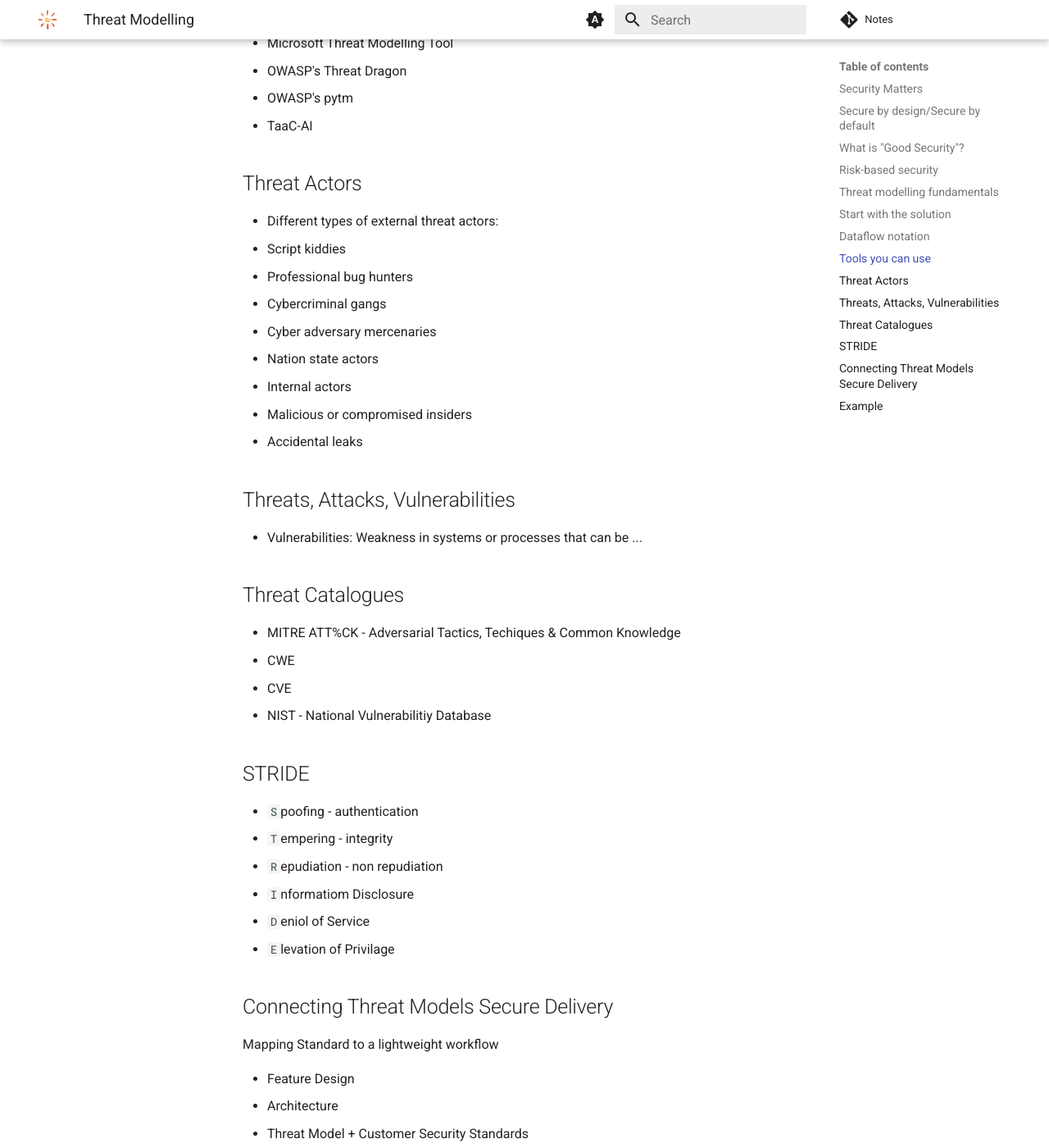
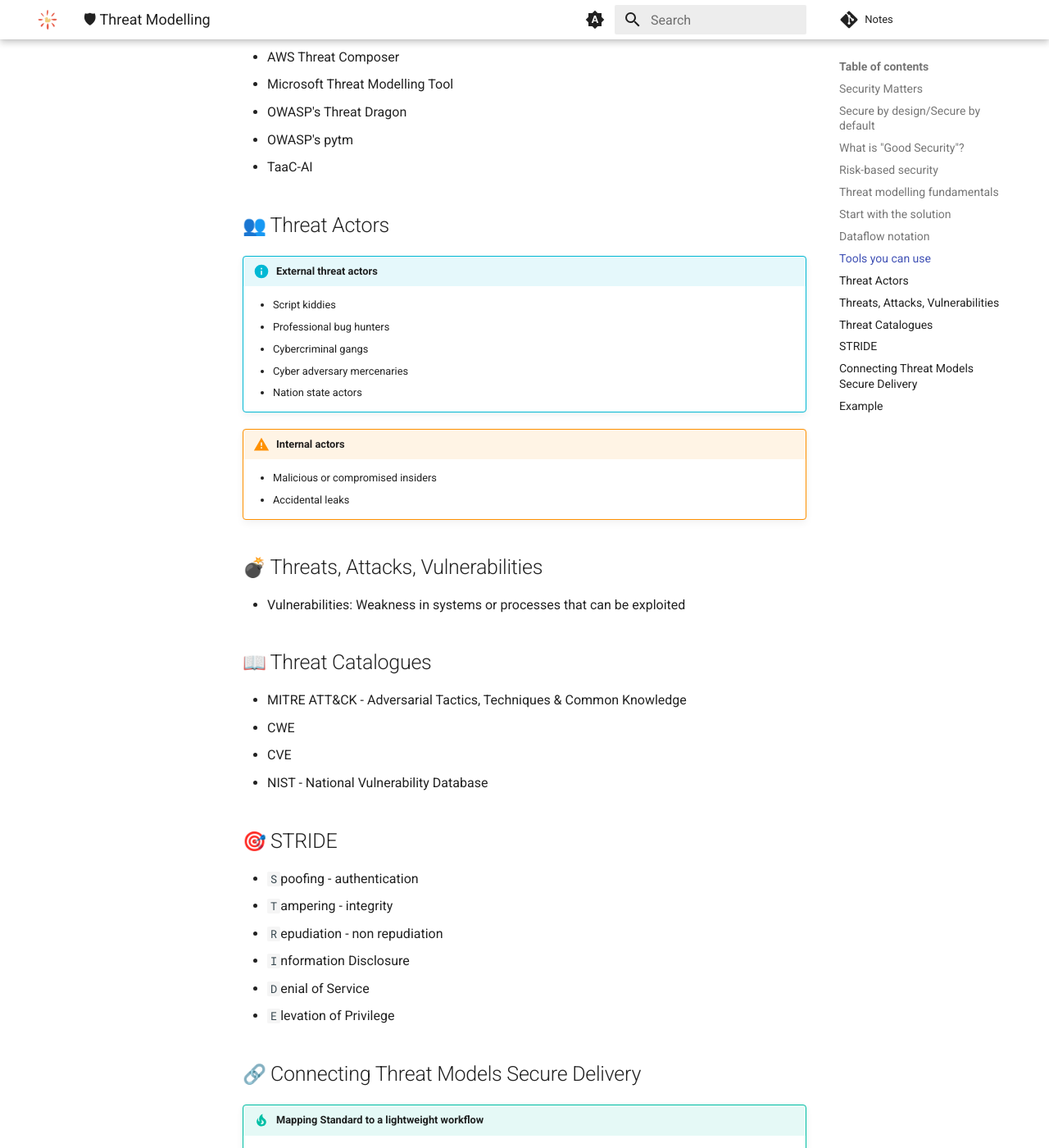
Before and after one commit to RomanPodkovyrin/Notes, an MkDocs documentation site: the page built from docs/security/threat-modelling/threat-modelling.md, in a window 1280 px wide and 1400 px high, scrolled down 1694 px. Shown: the whole window at 82% size. Built offline with MkDocs 1.6.1 and Material for MkDocs 9.7.7, drawn with Linux system fonts in a browser that asks for light colours; emoji names are drawn with the system emoji font; comment, search, counter and statistics services are not loaded; some of the changed text lies outside the part shown.

Commit message:
formatting

```diff
--- a/docs/security/threat-modelling/threat-modelling.md
+++ b/docs/security/threat-modelling/threat-modelling.md
@@ -1,117 +1,117 @@
-# Threat Modelling
+# :shield: Threat Modelling
 
-## Security Matters
+## :exclamation: Security Matters
 
-`Optimist Bias`:
+!!! warning "Optimist Bias"
+    - 'It will not happen to us'
+    - 'We have "good" security'
 
-- 'It will not happen to us'
-- 'We have "good" security'
-
-## Secure by design/Secure by default
+## :lock: Secure by design/Secure by default
 
 - Think about security from the start
 - Move security assurance as early as possible ('Shift left')
 
-## What is "Good Security"?
+## :question: What is "Good Security"?
 
-## Risk-based security
+## :balance_scale: Risk-based security
 
 - There is no absolute security
 
-`Threat Modelling` - Context-specific Risk-based security assessment. Reviewing a system architecture to indentify threats
+!!! info "Threat Modelling"
+    Context-specific Risk-based security assessment. Reviewing a system architecture to identify threats
 
-## Threat modelling fundamentals
+## :building_construction: Threat modelling fundamentals
 
-- Scope definition
-- Information Assets
-- Information Systems
-- Threat Actors
-- Data Flows
-- Data flow Diagrams
-- Attack Trees (optional)
-- STRIDE Analysis
-- Threat catalog
-- Mitigations/Control
-- Risk
+1. Scope definition
+2. Information Assets
+3. Information Systems
+4. Threat Actors
+5. Data Flows
+6. Data flow Diagrams
+7. Attack Trees (optional)
+8. STRIDE Analysis
+9. Threat catalog
+10. Mitigations/Control
+11. Risk
 
-## Start with the solution
+## :rocket: Start with the solution
 
 - `Scope or Trust Boundaries`: what are we responsible for
-- `Information assets`: Where is info stored adn how sensitive it is
+- `Information assets`: Where is info stored and how sensitive it is
 - `Information Systems`: Where processes info and interact with users or other systems
 - `Data Flow`: Where does info travel from and to
 
-## Dataflow notation
+## :art: Dataflow notation
 
 DFD notation
 
-## Tools you can use
+## :toolbox: Tools you can use
 
-- Draw.io - for [drawing](https://www.drawio.com/blog/threat-modelling) threat modelling diagrams
+- [Draw.io](https://www.drawio.com/blog/threat-modelling) - for drawing threat modelling diagrams
 - AWS Threat Composer
 - Microsoft Threat Modelling Tool
 - OWASP's Threat Dragon
 - OWASP's pytm
 - TaaC-AI
 
-## Threat Actors
+## :busts_in_silhouette: Threat Actors
 
-- Different types of external threat actors:
-  - Script kiddies
-  - Professional bug hunters
-  - Cybercriminal gangs
-  - Cyber adversary mercenaries
-  - Nation state actors
-- Internal actors
-  - Malicious or compromised insiders
-  - Accidental leaks
+!!! info "External threat actors"
+    - Script kiddies
+    - Professional bug hunters
+    - Cybercriminal gangs
+    - Cyber adversary mercenaries
+    - Nation state actors
 
-## Threats, Attacks, Vulnerabilities
+!!! warning "Internal actors"
+    - Malicious or compromised insiders
+    - Accidental leaks
 
-- Vulnerabilities: Weakness in systems or processes that can be ...
+## :bomb: Threats, Attacks, Vulnerabilities
 
-## Threat Catalogues
+- Vulnerabilities: Weakness in systems or processes that can be exploited
 
-- MITRE ATT%CK - Adversarial Tactics, Techiques & Common Knowledge
+## :book: Threat Catalogues
+
+- MITRE ATT&CK - Adversarial Tactics, Techniques & Common Knowledge
   - CWE
   - CVE
-- NIST - National Vulnerabilitiy Database
+- NIST - National Vulnerability Database
 
-## STRIDE
+## :dart: STRIDE
 
 - `S`poofing - authentication
-- `T`empering - integrity
+- `T`ampering - integrity
 - `R`epudiation - non repudiation
-- `I`nformatiom Disclosure
-- `D`eniol of Service
-- `E`levation of Privilage
+- `I`nformation Disclosure
+- `D`enial of Service
+- `E`levation of Privilege
 
-## Connecting Threat Models Secure Delivery
+## :link: Connecting Threat Models Secure Delivery
 
-Mapping Standard to a lightweight workflow
+!!! tip "Mapping Standard to a lightweight workflow"
 
-- Feature Design
-  - Architecture
-  - Threat Model + Customer Security Standards
-  - Security Controls
-- Spring Delivery
-  - Story Acceptance Criteria
-  - Implementation
-- Release
-  - Assurance (Security Testing, Pentest)
-- Operations
-  - Monitoring
-  - Alerting
-  - Incident
-  - Response
-  - Disaster
-  - Recovery
+    1. **Feature Design**
+       - Architecture
+       - Threat Model + Customer Security Standards
+       - Security Controls
 
+    2. **Sprint Delivery**
+       - Story Acceptance Criteria
+       - Implementation
 
+    3. **Release**
+       - Assurance (Security Testing, Pentest)
 
-## Example
+    4. **Operations**
+       - Monitoring
+       - Alerting
+       - Incident Response
+       - Disaster Recovery
 
-Threat model of the small business that wants to integrate payment services into their store
+## :eyes: Example
 
-![](img/threatmodel-light.drawio.svg#only-light)
-![](img/threatmodel-dark.drawio.svg#only-dark)
+Threat model of a small business that wants to integrate payment services into their store
+
+![Threat model light](img/threatmodel-light.drawio.svg#only-light)
+![Threat model dark](img/threatmodel-dark.drawio.svg#only-dark)
```
